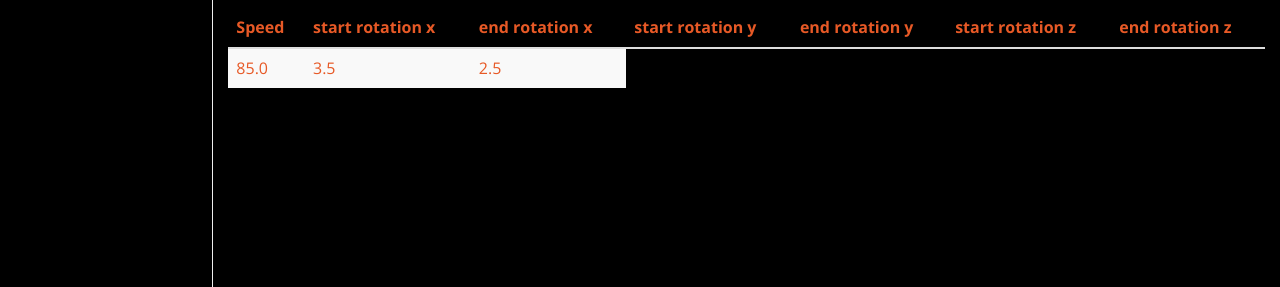
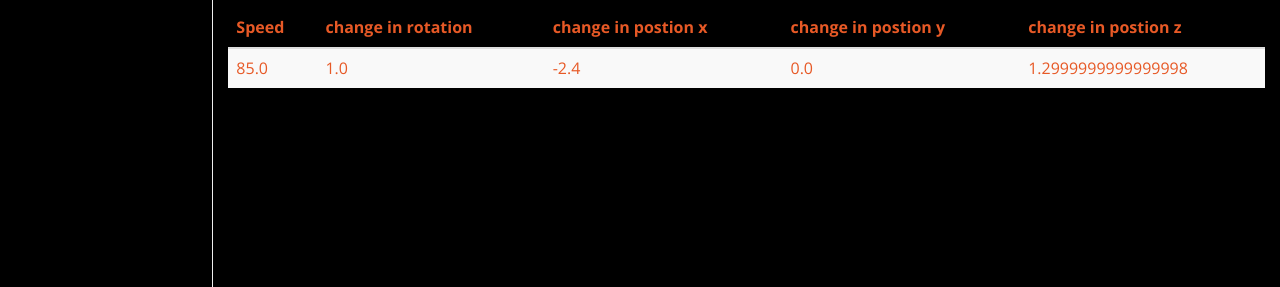
Before and after one commit to XplosionDev/xplosionweb, a Django app: page /Coach/Player/View/2/ in a window 1280 px wide. Shown: the part 139-426 px from the top of the page. Run offline with Django 3.2, Linux system fonts and the light colour scheme; data comes from the database, SQL or seed files in the repository; both versions use the stored data as it was after the commit; some libraries are stand-ins or nearby versions.

Commit message:
final changes

```diff
--- a/accounts/templates/profile/Profile_Coach_Player_View.html
+++ b/accounts/templates/profile/Profile_Coach_Player_View.html
@@ -17,20 +17,23 @@
                 <tr>
 
                   <th>Speed</th>
-                  <th>start rotation x</th>
-                  <th>end rotation x</th>
-                  <th>start rotation y</th>
-                  <th>end rotation y</th>
-                  <th>start rotation z</th>
-                  <th>end rotation z</th>
+                  <th>change in rotation</th>
+                  <th>change in postion x</th>
+                  <th>change in postion y</th>
+                  <th>change in postion z</th>
+
                 </tr>
               </thead>
               <tbody>
               {% for player in player%}
+                  {% load mathfilters %}
                 <tr>
                   <td style="color: white;"><a>{{ player.speed }}</a></td>
-                  <td><a>{{ player.start_rot }}</a></td>
-                  <td><a>{{ player.end_rot }}</a></td>
+                  <td><a>{{ player.start_rot|sub:player.end_rot }}</a></td>
+                  <td><a>{{ player.start_pos_x|sub:player.end_pos_x}}</a></td>
+                  <td><a>{{ player.start_pos_y|sub:player.end_pos_y}}</a></td>
+                  <td><a>{{ player.start_pos_z|sub:player.end_pos_z}}</a></td>
+
 
                 </tr>
               {% endfor %}
--- a/accounts/templates/profile/Profile_Coach_Team_View.html
+++ b/accounts/templates/profile/Profile_Coach_Team_View.html
@@ -21,6 +21,10 @@
                   <th>City</th>
                   <th>State</th>
                   <th>Position</th>
+                  <th>username</th>
+                  <th>password</th>
+                  <th>Update</th>
+                  <th>Delete</th>
 
                 </tr>
               </thead>
@@ -33,6 +37,8 @@
                   <td>{{ players.hometown}}</td>
                   <td>{{ players.homestate}}</td>
                   <td>{{ players.position}}</td>
+                  <td>{{ players.username}}</td>
+                  <td>{{ players.password}}</td>
                   <td><a href="{% url 'Coach_Player_View_Update' players.id %}">Update Player</a></td>
                   <td><a href="{% url 'Coach_Player_View_Delete' players.id %}">Delete Player</a></td>
 
--- a/accounts/views.py
+++ b/accounts/views.py
@@ -1,24 +1,17 @@
 from django.shortcuts import render
 
 # Create your views here.
-from django.contrib.auth import (
-    authenticate,
-    get_user_model,
-    login,
-    logout,
-
-
-    )
+from django.contrib.auth import (authenticate,login,logout)
 from random import randint
 from django.contrib.auth.decorators import login_required
 from django.contrib import messages
-from django.shortcuts import render, redirect,HttpResponseRedirect
-from django.core.urlresolvers import reverse
-from django.contrib.auth.models import User,Group
+from django.shortcuts import render, redirect
+from django.contrib.auth.models import User
 from django.http import Http404
-
 from .forms import UserLoginForm, UserRegisterForm,UserProfileinfo,PlayerRegistrationForm,teamregistration,TeamUpdate,PlayerUpdate,Useremailedit,Userflnameedit
 from . import models
+import math
+
 
 
 def login_view(request):
@@ -201,10 +194,17 @@ def index(request):
 def Coach_Profile_Player_View(request,player_id):
     try:
         player= models.Players.objects.get(id=player_id).swings_set.all()
-        pname= models.Players.objects.get(id=player_id)
+        players= models.Players.objects.get(id=player_id).swings_set.all()
+
+        arraySize = len(player)
+        distanceList = [arraySize]
+
     except models.Players.DoesNotExist:
         raise Http404("Player Does not exist")
-    args={'player':player,'pname': pname}
+    for player in player:
+        vector=math.sqrt(((player.start_pos_x-player.end_pos_x)**2)+((player.start_pos_y-player.end_pos_y)**2)+((player.start_pos_z-player.end_pos_z)**2))
+        distanceList.append(vector)
+    args={'player':players, 'vector':distanceList}
     return render(request, 'profile/Profile_Coach_Player_View.html', args)
 
 def Coach_Profile_Player_View_Update(request,player_id):
@@ -249,6 +249,7 @@ def Coach_Profile_Team_View(request,team_id):
     #players=team.players_set.all()
     return render(request, 'profile/Profile_Coach_Team_View.html', {'players':team})
 def Coach_Profile_Team_View_Update(request,team_id):
+
     try:
         team = models.Teams.objects.get(id=team_id)
         if request.method == 'POST':
--- a/xplosion_Graduation/settings.py
+++ b/xplosion_Graduation/settings.py
@@ -43,6 +43,7 @@ INSTALLED_APPS = [
     'django.contrib.staticfiles',
     'accounts',
     'crispy_forms',
+    'mathfilters',
 ]
 
 EMAIL_USE_TLS=True
```
Also changed, not shown: db.sqlite3.
